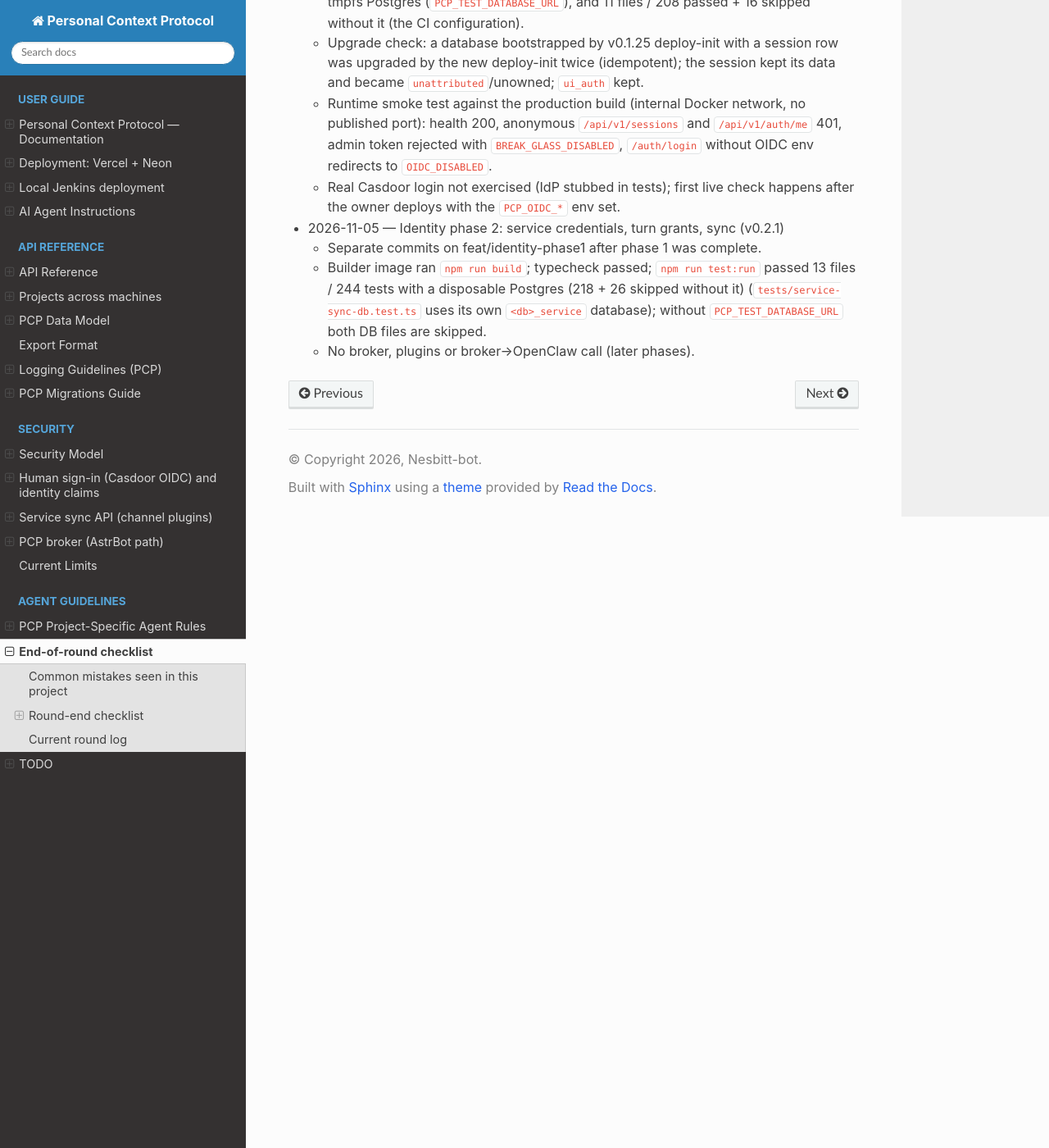
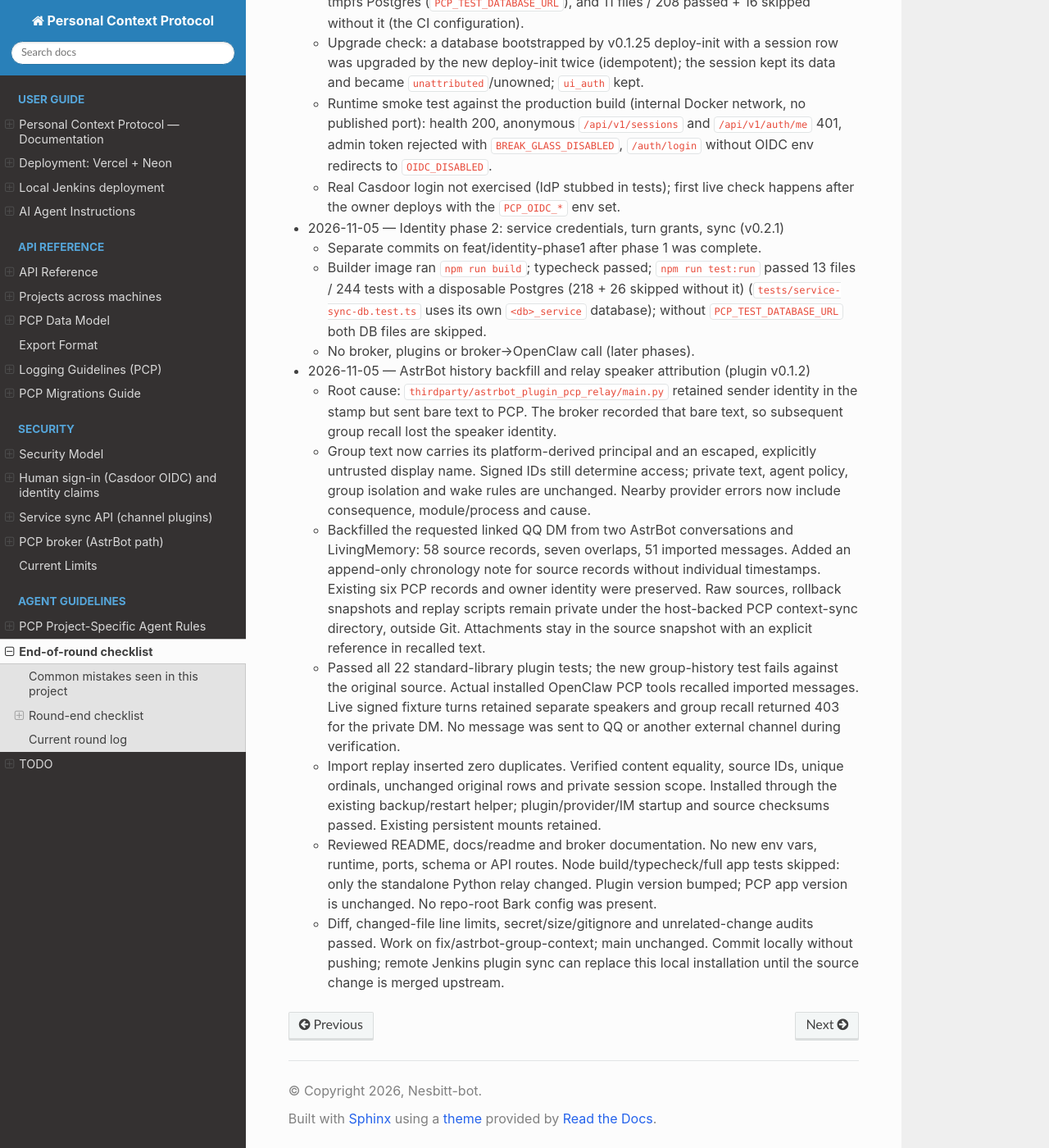
Before and after one commit to Nesbitt-bot/personal-context-protocol, a Sphinx documentation site: the page built from docs/LLM_CHECK.md, in a window 1280 px wide and 1400 px high, scrolled down 10677 px. Shown: the whole window at 82% size. Built offline with Sphinx 7.4.7 and the Read the Docs theme 3.1.0, drawn with Linux system fonts in a browser that asks for light colours.

Commit message:
astrbot: preserve group speakers in recalled context

```diff
--- a/docs/LLM_CHECK.md
+++ b/docs/LLM_CHECK.md
@@ -320,3 +320,36 @@ Append what this round actually did below:
     (`tests/service-sync-db.test.ts` uses its own `<db>_service` database);
     without `PCP_TEST_DATABASE_URL` both DB files are skipped.
   - No broker, plugins or broker→OpenClaw call (later phases).
+
+- 2026-11-05 — AstrBot history backfill and relay speaker attribution (plugin v0.1.2)
+  - Root cause: `thirdparty/astrbot_plugin_pcp_relay/main.py` retained sender
+    identity in the stamp but sent bare text to PCP. The broker recorded that
+    bare text, so subsequent group recall lost the speaker identity.
+  - Group text now carries its platform-derived principal and an escaped,
+    explicitly untrusted display name. Signed IDs still determine access;
+    private text, agent policy, group isolation and wake rules are unchanged.
+    Nearby provider errors now include consequence, module/process and cause.
+  - Backfilled the requested linked QQ DM from two AstrBot conversations and
+    LivingMemory: 58 source records, seven overlaps, 51 imported messages.
+    Added an append-only chronology note for source records without individual
+    timestamps. Existing six PCP records and owner identity were preserved.
+    Raw sources, rollback snapshots and replay scripts remain private under
+    the host-backed PCP context-sync directory, outside Git. Attachments stay
+    in the source snapshot with an explicit reference in recalled text.
+  - Passed all 22 standard-library plugin tests; the new group-history test
+    fails against the original source. Actual installed OpenClaw PCP tools
+    recalled imported messages. Live signed fixture turns retained separate
+    speakers and group recall returned 403 for the private DM. No message
+    was sent to QQ or another external channel during verification.
+  - Import replay inserted zero duplicates. Verified content equality, source
+    IDs, unique ordinals, unchanged original rows and private session scope.
+    Installed through the existing backup/restart helper; plugin/provider/IM
+    startup and source checksums passed. Existing persistent mounts retained.
+  - Reviewed README, docs/readme and broker documentation. No new env vars,
+    runtime, ports, schema or API routes. Node build/typecheck/full app tests
+    skipped: only the standalone Python relay changed. Plugin version bumped;
+    PCP app version is unchanged. No repo-root Bark config was present.
+  - Diff, changed-file line limits, secret/size/gitignore and unrelated-change
+    audits passed. Work on fix/astrbot-group-context; main unchanged. Commit
+    locally without pushing; remote Jenkins plugin sync can replace this
+    local installation until the source change is merged upstream.
```
Also changed, not shown: README.md (+4 -0 lines), docs/broker.md (+12 -0 lines), docs/readme.md (+4 -0 lines), thirdparty/astrbot_plugin_pcp_relay/README.md, 4 other files.
